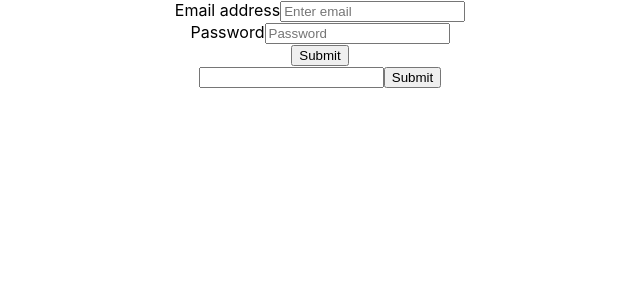
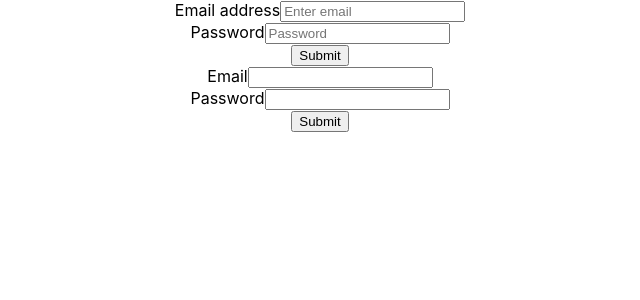
Before and after one commit to Ma9da/sign-in-form, a React (Create React App) app: page / in a window 1280 px wide. Shown: the top 300 px of the page, without its empty margins (320-960 px from the left). Built offline with nearby package versions, Linux system fonts and the light colour scheme; the HTML template or start-up script is replaced by a standard one.

Commit message:
sign in form with reusable components

```diff
--- a/src/components/FormikContainer.jsx
+++ b/src/components/FormikContainer.jsx
@@ -5,10 +5,12 @@ import FormikControl from './FormikControl';
 function FormikContainer() {
     const initialValues = {
         email: '',
+        password:''
     }
     const validationSchema = Yup.object({
-        email: Yup.string().required('E-mail is required field')
-    })
+        email: Yup.string().required('E-mail is required field'),
+        password: Yup.string().required('Password is required field')
+        })
     const onSubmit = values => {
         console.log('form data ', values);
     }
@@ -19,7 +21,8 @@ function FormikContainer() {
         >
             {formik => (
                 <Form>
-                    <FormikControl control='input' type='email' label='email' name='email'/>
+                    <FormikControl control='input' type='email' label='Email' name='email'/>
+                    <FormikControl control='password' type='password' label='Password' name='password'/>
                     <button type="submit" className="btn btn-primary">Submit</button>
                 </Form>
             )}
--- a/src/components/FormikControl.jsx
+++ b/src/components/FormikControl.jsx
@@ -1,10 +1,13 @@
 import React from 'react'
+import Input from './Input';
 
 function FormikControl(props) {
     const { control, ...rest } = props
     switch (control) {
         case 'input':
-            return <input {...rest} />
+            return <Input {...rest} />
+        case 'password':
+            return <Input {...rest} />
         case 'textarea':
         case 'select':
         case 'radio':
--- a/src/components/Input.jsx
+++ b/src/components/Input.jsx
@@ -12,7 +12,7 @@ function Input(props) {
                 name={name}
                 {...rest}
             />
-            <ErrorMessage name={name}  component={ErrorText}/>
+            <ErrorMessage name={name} component={ErrorText} />
 
         </div>
     )
--- a/src/components/SignInForm.jsx
+++ b/src/components/SignInForm.jsx
@@ -1,6 +1,6 @@
-import { useFormik } from 'formik';
 import React from 'react';
-
+import { Formik, Form, Field, ErrorMessage } from 'formik';
+import * as yup from "yup"
 const initialValues = {
     email: '',
     password: ''
@@ -8,70 +8,50 @@ const initialValues = {
 const onSubmit = (values) => {
     console.log(values);
 }
-const validate = (values) => {
-    let errors = {}
-    // email
-    if (!values.email) {
-        errors.email = 'Required'
-    } else if (/^[a-zA-Z0-9]+@[a-zA-Z0-9]+\.[A-Za-z]+$/.test(values.email)) {
-        errors.email = 'Invaild E-mail format'
-    }
-    //password
-    if (!values.password) {
-        errors.password = 'Required'
-    }
-    return errors
-}
+const validationSchema = yup.object({
+    email: yup.string().email('invaild Format for E-mail').required('E-mail is required field'),
+    password: yup.string().required('password is required field')
+})
 const SignInForm = () => {
-    const formik = useFormik({
-        initialValues,
-        onSubmit,
-        validate
-    })
-    console.log(formik.errors);
     return (
-        <>
+        <Formik
+            initialValues={initialValues}
+            onSubmit={onSubmit}
+            validationSchema={validationSchema}
+        >
             <div className="container">
                 <div className="row py-5 ">
-                    <div className="col-8  bg-dark">
-                        <form onSubmit={formik.handleSubmit}>
+                    <div className="col-8  shadow rounded">
+                        <Form>
                             <div className="form-group text-left">
                                 <label className="tw-bold text-white" htmlFor="email">Email address</label>
-                                <input type="email"
+                                <Field type="email"
                                     className="form-control"
                                     id="email"
                                     name="email"
                                     aria-describedby="emailHelp"
                                     placeholder="Enter email"
-                                    onChange={formik.handleChange}
-                                    value={formik.values.email}
                                 />
-                                {formik.errors.email ?
-                                    <div className="alert alert-danger my-3" role="alert">
-                                        {formik.errors.email}
-                                    </div>
-                                    : null}
+                                <ErrorMessage name="email" component={'div'} className="alert alert-danger my-3" role="alert"
+                                />
                             </div>
                             <div className="form-group text-left">
                                 <label className="tw-bold text-white" htmlFor="password">Password</label>
-                                <input type="password"
+                                <Field type="password"
                                     className="form-control"
                                     id="password"
                                     name="password"
                                     placeholder="Password"
-                                    onChange={formik.handleChange}
-                                    value={formik.values.password}
                                 />
-                                {formik.errors.password ? <div className="alert alert-danger my-3" role="alert">
-                                    {formik.errors.password}
-                                </div> : null}
+                                <ErrorMessage name="password" component={'div'} className="alert alert-danger my-3" role="alert"
+                                />
                             </div>
                             <button type="submit" className="btn btn-primary my-3">Submit</button>
-                        </form>
+                        </Form>
                     </div>
                 </div>
             </div>
-        </>
+        </Formik>
     );
 };
 
```
